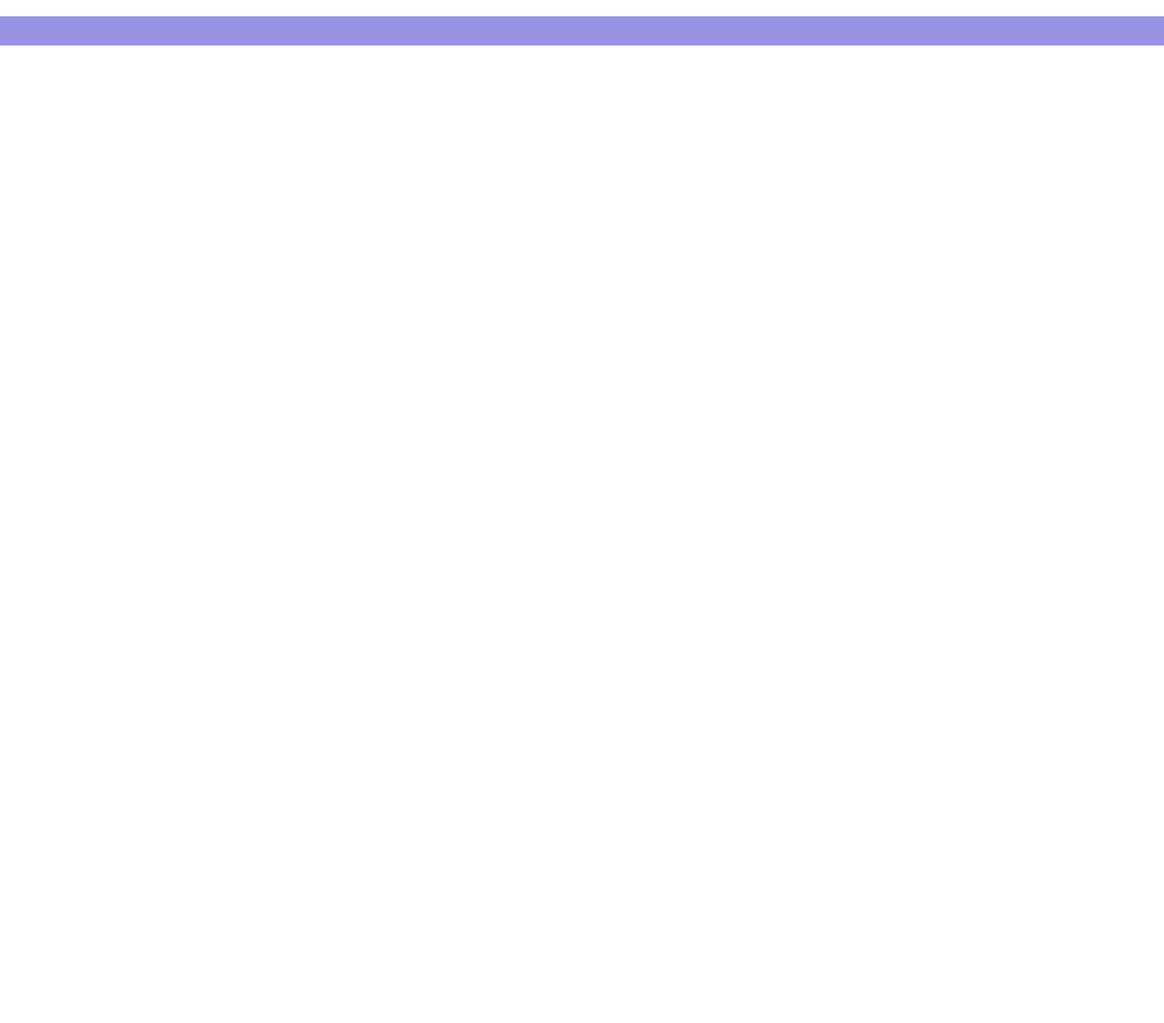
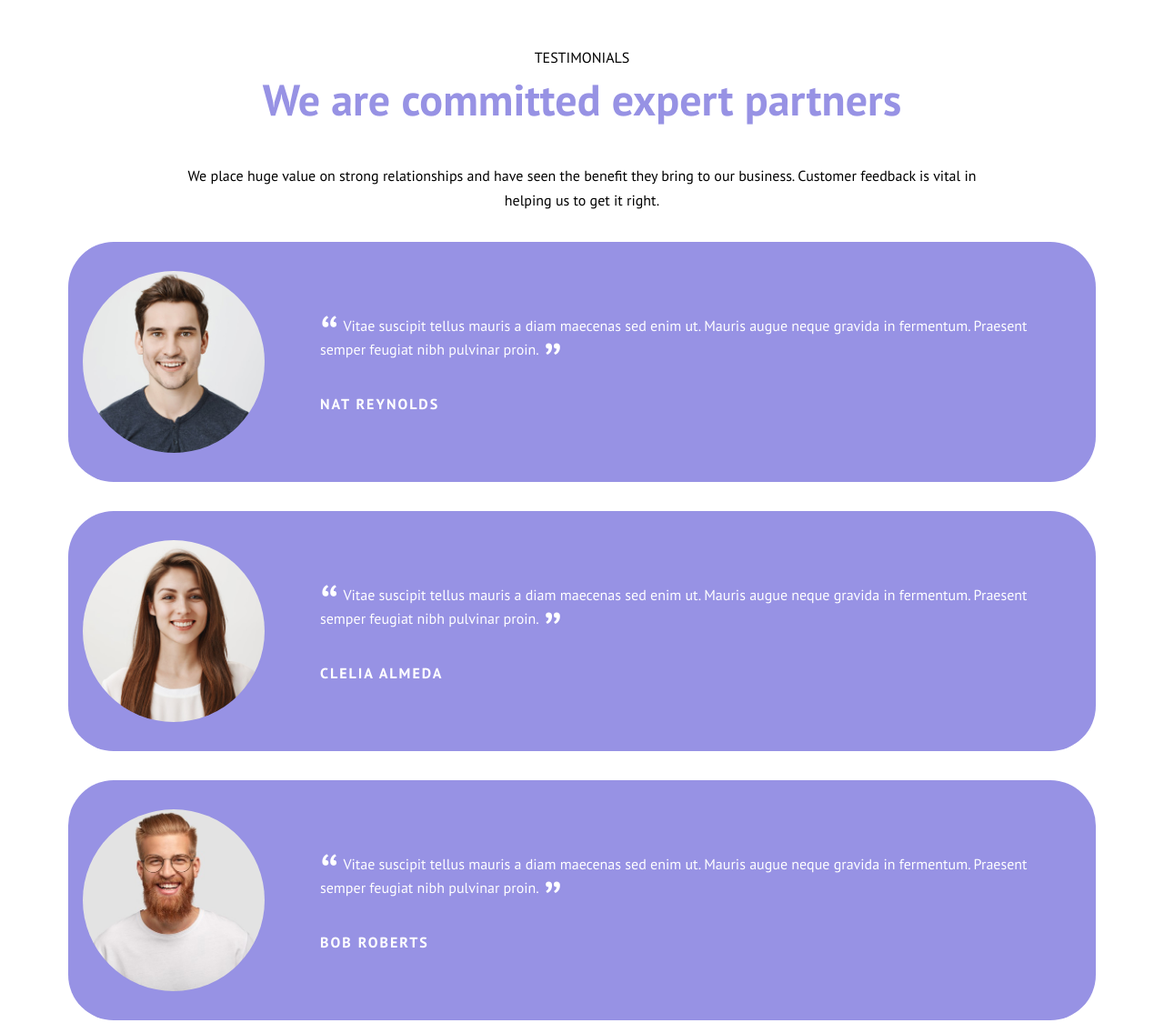
Before and after one commit to vitodursopettersson/htmlcss-responsive-layout, a plain HTML site: page index.html in a window 1280 px wide. Shown: the part 1903-3028 px from the top of the page at 91% size. Before the commit the page ends 2203 px from the top, so only its background shows below. Drawn offline with Linux system fonts and the light colour scheme.

Commit message:
feat: testimonials

```diff
--- a/css/style.css
+++ b/css/style.css
@@ -37,6 +37,7 @@ body {
 
 h1 {
     font-size: 48px;
+    color: var(--main-color);
 }
 
 h2 {
@@ -52,7 +53,11 @@ h4 {}
 
 h5 {}
 
-h6 {}
+h6 {
+    font-size: 16px;
+    font-weight: 700;
+    letter-spacing: 2px;
+}
 
 p {
     font-size: 16px;
@@ -184,12 +189,13 @@ Main
 
 /* Section */
 
-section {}
-
 .section--alt {
     background-color: var(--main-color);
 }
 
+.section--alt h1 {
+    color: #ffffff;
+}
 
 /* Above */
 
@@ -303,13 +309,68 @@ section {}
 
 /* Testimonials */
 
-.title--testimonial {
-    margin-bottom: 32px;
+#testimonials {
+    padding: 64px 0 112px;
+}
+
+.title--testimonials {
+    text-align: center;
+    width: 80%;
+    margin: 0 auto 32px;
+}
+
+.title--testimonials h1 {
+    margin-bottom: 40px;
 }
 
 .testimonial {
     background-color: var(--main-color);
     margin-bottom: 32px;
+    padding: 32px 70px 32px 16px;
+    border-radius: 50px;
+}
+
+.testimonial .column--small {
+    width: 25%;
+}
+
+.testimonial .column--big {
+    width: 75%;
+}
+
+.testimonial__img img {
+    width: 200px;
+    height: 200px;
+    object-fit: cover;
+    border-radius: 50%;
+}
+
+.testimonial__info {
+    color: #ffffff;
+    display: flex;
+    flex-direction: column;
+    justify-content: center;
+}
+
+.testimonial__info q {
+    margin-bottom: 40px;
+    position: relative;
+}
+
+.testimonial__info q:before {
+    font-size: 60px;
+    line-height: 0px;
+    position: relative;
+    top: 30px;
+    margin-right: 5px;
+}
+
+.testimonial__info q:after {
+    font-size: 60px;
+    line-height: 0px;
+    position: relative;
+    top: 30px;
+    margin-left: 5px;
 }
 
 /* Benefits */
--- a/index.html
+++ b/index.html
@@ -178,16 +178,85 @@
         <!-- Testimonials -->
         <section id="testimonials">
             <div class="container">
-                <div class="title--testimonial">
 
+                <!-- Titolo Testimonials -->
+                <div class="title--testimonials">
+                    <p>TESTIMONIALS</p>
+                    <h1>We are committed expert partners</h1>
+                    <p>We place huge value on strong relationships and have seen the benefit they bring to our business.
+                        Customer feedback is
+                        vital in helping us to get it right.</p>
                 </div>
-                <div class="testimonial-group">
-                    <div class="testimonial">
+
+                <!-- Gruppo Testimonials -->
+                <div class="testimonials-group">
+
+                    <!-- Nat Reynolds -->
+                    <div class="testimonial column-group">
+
+                        <!-- Foto Testimonial -->
+                        <div class="testimonial__img column--small">
+                            <img src="img/testimonial1.jpg" alt="Nat Reynolds">
+                        </div>
+
+                        <!-- Info Testimonial -->
+                        <div class="testimonial__info column--big">
+                            <q>Vitae suscipit tellus mauris a diam maecenas sed enim ut. Mauris
+                                augue
+                                neque
+                                gravida
+                                in
+                                fermentum. Praesent semper
+                                feugiat nibh pulvinar proin.</q>
+                            <h6>NAT REYNOLDS</h6>
+                        </div>
+
                     </div>
-                    <div class="testimonial">
+
+                    <!-- Clelia Almeda -->
+                    <div class="testimonial column-group">
+
+                        <!-- Foto Testimonial -->
+                        <div class="testimonial__img column--small">
+                            <img src="img/testimonial2.jpg" alt="Clelia Almeda">
+                        </div>
+
+                        <!-- Info Testimonial -->
+                        <div class="testimonial__info column--big">
+                            <q>Vitae suscipit tellus mauris a diam maecenas sed enim ut. Mauris
+                                augue
+                                neque
+                                gravida
+                                in
+                                fermentum. Praesent semper
+                                feugiat nibh pulvinar proin.</q>
+                            <h6>CLELIA ALMEDA</h6>
+                        </div>
+
                     </div>
-                    <div class="testimonial">
+
+                    <!-- Bob Roberts -->
+                    <div class="testimonial column-group">
+
+                        <!-- Foto Testimonial -->
+                        <div class="testimonial__img column--small">
+                            <img src="img/testimonial3.jpg" alt="Bob Roberts">
+                        </div>
+
+                        <!-- Info Testimonial -->
+                        <div class="testimonial__info column--big">
+                            <q>Vitae suscipit tellus mauris a diam maecenas sed enim ut. Mauris
+                                augue
+                                neque
+                                gravida
+                                in
+                                fermentum. Praesent semper
+                                feugiat nibh pulvinar proin.</q>
+                            <h6>BOB ROBERTS</h6>
+                        </div>
+
                     </div>
+
                 </div>
             </div>
         </section>
```
